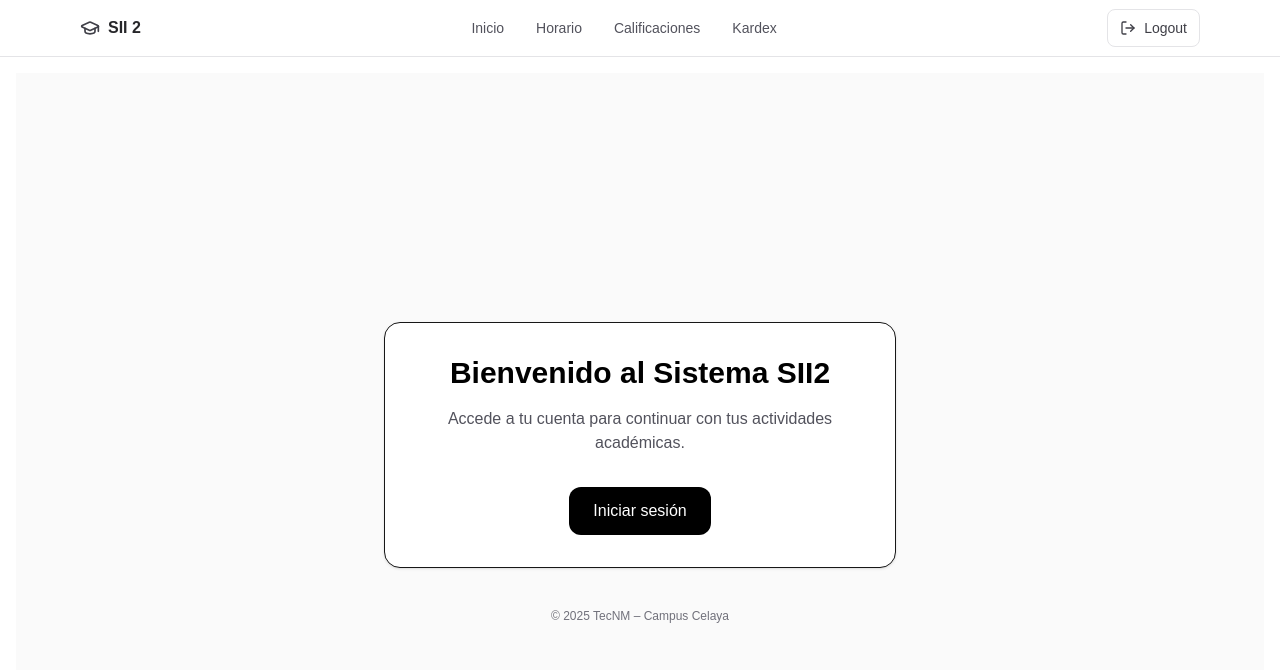
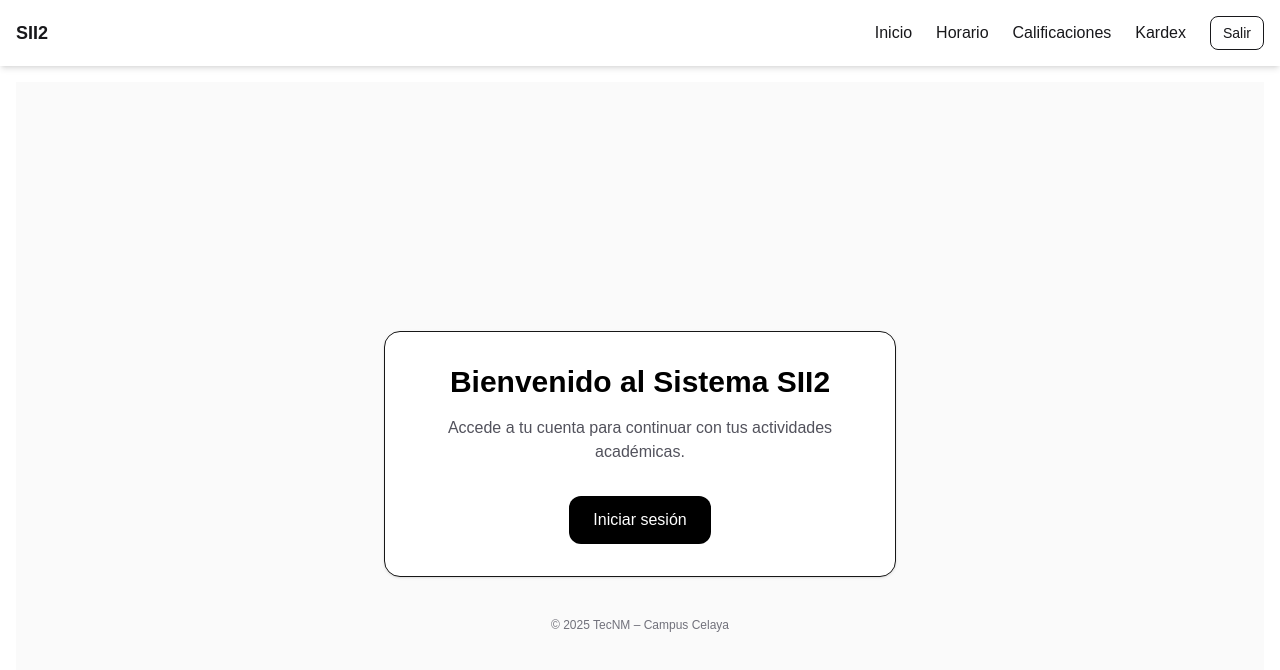
Before and after one commit to EmanuelVzq/SII2, a Next.js app: page / in a window 1280 px wide. Shown: the top 670 px of the page. Built offline with nearby package versions, Linux system fonts and the light colour scheme.

Commit message:
Arreglo login horario

```diff
--- a/app/components/Navbar.tsx
+++ b/app/components/Navbar.tsx
@@ -1,12 +1,11 @@
 "use client";
 import Link from "next/link";
-import { usePathname } from "next/navigation";
-import { GraduationCap, Bell, UserRound, LogOut } from "lucide-react";
+import { usePathname, useRouter } from "next/navigation";
 import { clearToken } from "@/lib/auth";
-import router from "next/router";
 
 export default function Navbar() {
   const pathname = usePathname();
+  const router = useRouter();
 
   const links = [
     { href: "/estudiante", label: "Inicio" },
@@ -15,59 +14,40 @@ export default function Navbar() {
     { href: "/kardex", label: "Kardex" },
   ];
 
-  const isActive = (href: string) => pathname === href;
-
   const onLogout = () => {
     clearToken();
     router.replace("/login");
+    router.refresh();
   };
 
   return (
-    <nav className="sticky top-0 z-40 bg-white border-b border-zinc-200">
-      <div className="mx-auto max-w-6xl px-4">
-        <div className="h-14 flex items-center justify-between">
-          {/* Brand */}
-          <div className="flex items-center gap-2">
-            <GraduationCap className="h-5 w-5 text-zinc-700" />
-            <span className="font-semibold text-zinc-800">SII 2</span>
-          </div>
+    <nav className="bg-white text-zinc-900 p-4 shadow-md flex items-center justify-between">
+      <h1 className="text-lg font-semibold">SII2</h1>
 
-          {/* Center menu */}
-          <ul className="hidden md:flex items-center gap-8">
-            {links.map((l) => (
-              <li key={l.href}>
+      <ul className="flex items-center gap-6">
+        {links.map((link) => (
+          <li key={link.href}>
             <Link
-                  href={l.href}
-                  className={
-                    "text-sm transition hover:text-zinc-900 " +
-                    (isActive(l.href)
-                      ? "text-zinc-900 font-semibold underline underline-offset-4"
-                      : "text-zinc-600")
-                  }
-                  aria-current={isActive(l.href) ? "page" : undefined}
+              href={link.href}
+              className={`hover:text-zinc-600 ${pathname === link.href ? "underline font-bold" : ""}`}
             >
-                  {l.label}
+              {link.label}
             </Link>
           </li>
         ))}
-          </ul>
-
-          {/* Right side */}
-          <div className="flex items-center gap-3">
+        <li>
           <button
             onClick={onLogout}
-                className="inline-flex items-center gap-2 rounded-lg border border-zinc-200 px-3 py-2 text-sm font-medium text-zinc-700 hover:bg-zinc-50"
-                title="Logout"
+            className="rounded-lg border px-3 py-1.5 text-sm hover:bg-zinc-50"
           >
-                <LogOut className="h-4 w-4" />
-                Logout
+            Salir
           </button>
-          </div>
-        </div>
-      </div>
+        </li>
+      </ul>
     </nav>
   );
 }
+
 
 /*"use client";
 import Link from "next/link";
--- a/app/horario/page.tsx
+++ b/app/horario/page.tsx
@@ -1,6 +1,7 @@
 "use client";
 import { useEffect, useMemo, useState } from "react";
-import { getToken } from "@/lib/auth";
+import { getToken, clearToken } from "@/lib/auth";
+import { useRouter } from "next/navigation";
 import jsPDF from "jspdf";
 
 type Materia = {
@@ -22,6 +23,8 @@ type Materia = {
 };
 
 export default function HorarioPage() {
+  const router = useRouter();
+
   const [horario, setHorario] = useState<Materia[]>([]);
   const [periodo, setPeriodo] = useState<any>(null);
   const [loading, setLoading] = useState(true);
@@ -30,15 +33,26 @@ export default function HorarioPage() {
   useEffect(() => {
     const fetchHorario = async () => {
       const token = getToken();
+
+      // ⛔️ Sin token → redirige a login
       if (!token) {
-        setError("No hay token guardado. Inicia sesión primero.");
-        setLoading(false);
+        router.replace("/login");
         return;
       }
+
       try {
         const res = await fetch("/api/horarios", {
           headers: { "x-auth-token": token },
+          cache: "no-store",
         });
+
+        // ⛔️ Token inválido/expirado → limpia y redirige
+        if (res.status === 401 || res.status === 403) {
+          clearToken();
+          router.replace("/login");
+          return;
+        }
+
         const data = await res.json();
         if (res.ok) {
           const materias = (data.data?.[0]?.horario || []) as Materia[];
@@ -54,18 +68,12 @@ export default function HorarioPage() {
         setLoading(false);
       }
     };
+
     fetchHorario();
-  }, []);
+  }, [router]);
 
   // ---- helpers de ordenamiento por hora ----
-  const days: (keyof Materia)[] = [
-    "lunes",
-    "martes",
-    "miercoles",
-    "jueves",
-    "viernes",
-    "sabado",
-  ];
+  const days: (keyof Materia)[] = ["lunes", "martes", "miercoles", "jueves", "viernes", "sabado"];
 
   function parseStartMinutes(range?: string | null): number | null {
     if (!range) return null;
@@ -73,14 +81,11 @@ export default function HorarioPage() {
     const time = head.split("-")[0]?.trim(); // "18:00"
     const m = /^(\d{1,2}):(\d{2})$/.exec(time || "");
     if (!m) return null;
-    const hh = Number(m[1]),
-      mm = Number(m[2]);
+    const hh = Number(m[1]), mm = Number(m[2]);
     if (!Number.isFinite(hh) || !Number.isFinite(mm)) return null;
     return hh * 60 + mm;
   }
-  function parseRange(
-    range?: string | null
-  ): { startMin: number; endMin: number } | null {
+  function parseRange(range?: string | null): { startMin: number; endMin: number } | null {
     if (!range) return null;
     const head = String(range).split("(")[0].trim(); // "15:00-17:00"
     const [a, b] = head.split("-").map((s) => s.trim());
@@ -105,9 +110,7 @@ export default function HorarioPage() {
     arr.sort((a, b) => {
       const sa = firstStart(a);
       const sb = firstStart(b);
-      if (sa === sb) {
-        return String(a.nombre_materia).localeCompare(String(b.nombre_materia));
-      }
+      if (sa === sb) return String(a.nombre_materia).localeCompare(String(b.nombre_materia));
       return sa - sb;
     });
     return arr;
@@ -127,19 +130,17 @@ export default function HorarioPage() {
     const textFont = 11;
 
     const palettes: [number, number, number][] = [
-      [243, 156, 18], // naranja
-      [52, 152, 219], // azul
-      [231, 76, 60], // rojo
-      [46, 204, 113], // verde
-      [155, 89, 182], // morado
-      [26, 188, 156], // turquesa
+      [243, 156, 18],  // naranja
+      [52, 152, 219],  // azul
+      [231, 76, 60],   // rojo
+      [46, 204, 113],  // verde
+      [155, 89, 182],  // morado
+      [26, 188, 156],  // turquesa
     ];
 
-    function parseRange(
-      range?: string | null
-    ): { startMin: number; endMin: number } | null {
+    function parseRangeLocal(range?: string | null): { startMin: number; endMin: number } | null {
       if (!range) return null;
-      const head = String(range).split("(")[0].trim(); // "15:00-17:00"
+      const head = String(range).split("(")[0].trim();
       const [a, b] = head.split("-").map((s) => s.trim());
       const ma = /^(\d{1,2}):(\d{2})$/.exec(a || "");
       const mb = /^(\d{1,2}):(\d{2})$/.exec(b || "");
@@ -164,32 +165,23 @@ export default function HorarioPage() {
       }
     }
 
-    // ---- agrupar por día ----
     type Slot = { nombre: string; range: string; start: number; end: number };
-
     const map: Record<string, Slot[]> = {
-      Lunes: [],
-      Martes: [],
-      Miércoles: [],
-      Jueves: [],
-      Viernes: [],
-      Sábado: [],
+      Lunes: [], Martes: [], Miércoles: [], Jueves: [], Viernes: [], Sábado: [],
     };
 
     (horario || []).forEach((m: any) => {
-      (
-        [
+      ([
         ["Lunes", "lunes", "lunes_clave_salon"],
         ["Martes", "martes", "martes_clave_salon"],
         ["Miércoles", "miercoles", "miercoles_clave_salon"],
         ["Jueves", "jueves", "jueves_clave_salon"],
         ["Viernes", "viernes", "viernes_clave_salon"],
         ["Sábado", "sabado", "sabado_clave_salon"],
-        ] as const
-      ).forEach(([dia, key, keySalon]) => {
+      ] as const).forEach(([dia, key, keySalon]) => {
         const rango = m[key] as string | null | undefined;
         if (!rango) return;
-        const parsed = parseRange(rango);
+        const parsed = parseRangeLocal(rango);
         if (!parsed) return;
 
         const salon = m[keySalon] ? ` ${m[keySalon]}` : "";
@@ -201,14 +193,10 @@ export default function HorarioPage() {
         });
       });
     });
-
-    // Ordenar por hora en cada día
     Object.keys(map).forEach((d) => map[d].sort((a, b) => a.start - b.start));
 
-    // ---- Render PDF ----
     let y = paddingY;
 
-    // Título y subtítulo
     doc.setTextColor(0, 0, 0);
     doc.setFont("helvetica", "bold");
     doc.setFontSize(titleFont);
@@ -218,23 +206,14 @@ export default function HorarioPage() {
       doc.setFont("helvetica", "normal");
       doc.setFontSize(11);
       doc.setTextColor(0, 0, 0);
-      const sub = `${periodo?.descripcion_periodo ?? ""} — ${
-        periodo?.clave_periodo ?? ""
-      } (${periodo?.anio ?? ""})`;
+      const sub = `${periodo?.descripcion_periodo ?? ""} — ${periodo?.clave_periodo ?? ""} (${periodo?.anio ?? ""})`;
       doc.text(sub, paddingX, y + 18);
       y += 32;
     } else {
       y += 18;
     }
 
-    const dayOrder = [
-      "Lunes",
-      "Martes",
-      "Miércoles",
-      "Jueves",
-      "Viernes",
-      "Sábado",
-    ] as const;
+    const dayOrder = ["Lunes","Martes","Miércoles","Jueves","Viernes","Sábado"] as const;
 
     for (const dia of dayOrder) {
       const slots = map[dia];
@@ -242,16 +221,13 @@ export default function HorarioPage() {
 
       addPageIfNeeded(y + 30);
 
-      // Encabezado del día (asegura texto NEGRO)
       doc.setTextColor(0, 0, 0);
       doc.setFont("helvetica", "bold");
       doc.setFontSize(dayFont);
       doc.text(dia, paddingX, y);
       y += 10;
 
-      // Tarjetas
-      const cardH = 52;
-      const gap = 8;
+      const cardH = 52, gap = 8;
 
       for (let i = 0; i < slots.length; i++) {
         const s = slots[i];
@@ -259,25 +235,17 @@ export default function HorarioPage() {
 
         addPageIfNeeded(y + cardH + gap);
 
-        const rx = paddingX;
-        const ry = y;
-        const rw = pageW - paddingX * 2;
-        const rh = cardH;
+        const rx = paddingX, ry = y, rw = pageW - paddingX * 2, rh = cardH;
 
-        // Fondo de tarjeta
         doc.setFillColor(color[0], color[1], color[2]);
         doc.roundedRect(rx, ry, rw, rh, 8, 8, "F");
 
-        // Texto BLANCO dentro de la tarjeta
         doc.setTextColor(255, 255, 255);
-
-        // Horas (columna izquierda)
         doc.setFont("helvetica", "bold");
         doc.setFontSize(textFont);
         doc.text(time12(s.start), rx + 10, ry + 18);
         doc.text(time12(s.end), rx + 10, ry + 36);
 
-        // Contenido (materia + rango)
         const contentX = rx + 140;
         const maxW = rw - 150;
 
@@ -292,7 +260,7 @@ export default function HorarioPage() {
         y += rh + gap;
       }
 
-      y += 6; // respiro entre días
+      y += 6;
     }
 
     const nombre = `horario_${periodo?.clave_periodo ?? "periodo"}.pdf`;
@@ -304,11 +272,12 @@ export default function HorarioPage() {
     return (
       <main className="min-h-screen bg-zinc-50">
         <div className="w-full max-w-7xl mx-auto px-4 py-6">
-          <p className="text-gray-600">Cargando horario...</p>
+          <p className="text-gray-600">Cargando horario…</p>
         </div>
       </main>
     );
   }
+
   if (error) {
     return (
       <main className="min-h-screen bg-zinc-50">
@@ -325,14 +294,10 @@ export default function HorarioPage() {
     <main className="min-h-screen bg-zinc-50">
       <div className="w-full max-w-7xl mx-auto px-4 py-6">
         <section className="rounded-2xl border border-zinc-200 bg-white p-5">
-          <h2 className="text-2xl font-semibold mb-1 text-zinc-900">
-            Horario del estudiante
-          </h2>
+          <h2 className="text-2xl font-semibold mb-1 text-zinc-900">Horario del estudiante</h2>
           {periodo && (
             <p className="text-sm text-zinc-600 mb-4">
-              <span className="font-semibold text-zinc-800">
-                {periodo.descripcion_periodo}
-              </span>{" "}
+              <span className="font-semibold text-zinc-800">{periodo.descripcion_periodo}</span>{" "}
               — {periodo.clave_periodo} ({periodo.anio})
             </p>
           )}
@@ -353,99 +318,56 @@ export default function HorarioPage() {
               </thead>
               <tbody className="text-zinc-900">
                 {horarioOrdenado.map((materia) => (
-                  <tr
-                    key={String(materia.id_grupo)}
-                    className="hover:bg-zinc-50"
-                  >
-                    <td className="p-3 border border-zinc-200 font-medium">
-                      {materia.nombre_materia}
-                    </td>
-                    <td className="p-3 border border-zinc-200 text-zinc-700">
-                      {materia.clave_materia}
-                    </td>
+                  <tr key={String(materia.id_grupo)} className="hover:bg-zinc-50">
+                    <td className="p-3 border border-zinc-200 font-medium">{materia.nombre_materia}</td>
+                    <td className="p-3 border border-zinc-200 text-zinc-700">{materia.clave_materia}</td>
                     <td className="p-3 border border-zinc-200">
                       {materia.lunes ? (
                         <>
                           {materia.lunes}{" "}
-                          {materia.lunes_clave_salon && (
-                            <span className="text-zinc-500">
-                              ({materia.lunes_clave_salon})
-                            </span>
-                          )}
+                          {materia.lunes_clave_salon && <span className="text-zinc-500">({materia.lunes_clave_salon})</span>}
                         </>
-                      ) : (
-                        <span className="text-zinc-500">—</span>
-                      )}
+                      ) : (<span className="text-zinc-500">—</span>)}
                     </td>
                     <td className="p-3 border border-zinc-200">
                       {materia.martes ? (
                         <>
                           {materia.martes}{" "}
-                          {materia.martes_clave_salon && (
-                            <span className="text-zinc-500">
-                              ({materia.martes_clave_salon})
-                            </span>
-                          )}
+                          {materia.martes_clave_salon && <span className="text-zinc-500">({materia.martes_clave_salon})</span>}
                         </>
-                      ) : (
-                        <span className="text-zinc-500">—</span>
-                      )}
+                      ) : (<span className="text-zinc-500">—</span>)}
                     </td>
                     <td className="p-3 border border-zinc-200">
                       {materia.miercoles ? (
                         <>
                           {materia.miercoles}{" "}
-                          {materia.miercoles_clave_salon && (
-                            <span className="text-zinc-500">
-                              ({materia.miercoles_clave_salon})
-                            </span>
-                          )}
+                          {materia.miercoles_clave_salon && <span className="text-zinc-500">({materia.miercoles_clave_salon})</span>}
                         </>
-                      ) : (
-                        <span className="text-zinc-500">—</span>
-                      )}
+                      ) : (<span className="text-zinc-500">—</span>)}
                     </td>
                     <td className="p-3 border border-zinc-200">
                       {materia.jueves ? (
                         <>
                           {materia.jueves}{" "}
-                          {materia.jueves_clave_salon && (
-                            <span className="text-zinc-500">
-                              ({materia.jueves_clave_salon})
-                            </span>
-                          )}
+                          {materia.jueves_clave_salon && <span className="text-zinc-500">({materia.jueves_clave_salon})</span>}
                         </>
-                      ) : (
-                        <span className="text-zinc-500">—</span>
-                      )}
+                      ) : (<span className="text-zinc-500">—</span>)}
                     </td>
                     <td className="p-3 border border-zinc-200">
                       {materia.viernes ? (
                         <>
                           {materia.viernes}{" "}
-                          {materia.viernes_clave_salon && (
-                            <span className="text-zinc-500">
-                              ({materia.viernes_clave_salon})
-                            </span>
-                          )}
+                          {materia.viernes_clave_salon && <span className="text-zinc-500">({materia.viernes_clave_salon})</span>}
                         </>
-                      ) : (
-                        <span className="text-zinc-500">—</span>
-                      )}
+                      ) : (<span className="text-zinc-500">—</span>)}
                     </td>
                     <td className="p-3 border border-zinc-200">
                       {materia.sabado ? (
                         <>
                           {materia.sabado}{" "}
-                          {materia.sabado_clave_salon && (
-                            <span className="text-zinc-500">
-                              ({materia.sabado_clave_salon})
-                            </span>
-                          )}
+                          {materia.sabado_clave_salon && <span className="text-zinc-500">({materia.sabado_clave_salon})</span>}
                         </>
-                      ) : (
-                        <span className="text-zinc-500">—</span>
-                      )}
+                      ) : (<span className="text-zinc-500">—</span>)}
                     </td>
                   </tr>
                 ))}
```
Lines whose indentation alone changed are shown as unchanged.
